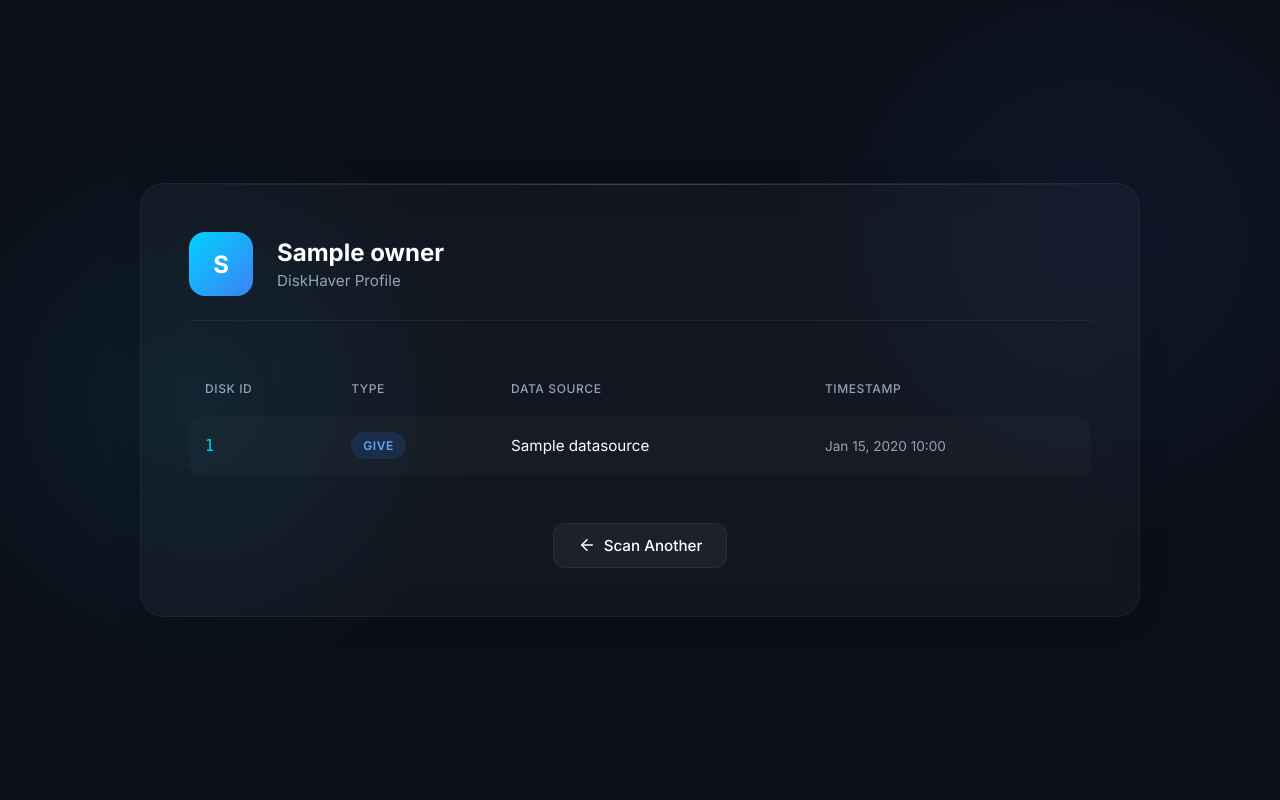
After one commit to DataDuplicationVillage/ddv, a Django app: template tracker/templates/kiosk/results.html in a window 1280 px wide. The commit adds this page. Run offline with Django 4.2, Linux system fonts and the light colour scheme; tables that the repository leaves empty hold one stand-in row (values such as "Sample post"); the template is opened without the code that fills it: values that come from a table or form of the project are taken from there, most other values are stand-ins (such as "Sample title", 1, 10 or a date in 2020).

Commit message:
kiosk branch initial implementation

```diff
--- /dev/null
+++ b/tracker/templates/kiosk/base.html
@@ -0,0 +1,103 @@
+<!DOCTYPE html>
+<html lang="en">
+<head>
+    <meta charset="UTF-8">
+    <meta name="viewport" content="width=device-width, initial-scale=1.0">
+    <title>DDV Kiosk</title>
+    <style>
+        :root {
+            --bg-color: #0b0f19;
+            --surface-color: rgba(255, 255, 255, 0.03);
+            --surface-border: rgba(255, 255, 255, 0.05);
+            --primary-color: #00d2ff;
+            --primary-glow: rgba(0, 210, 255, 0.4);
+            --text-primary: #ffffff;
+            --text-secondary: #94a3b8;
+            --success-color: #10b981;
+            --error-color: #ef4444;
+            --warning-color: #f59e0b;
+            --info-color: #3b82f6;
+        }
+
+        * {
+            box-sizing: border-box;
+            margin: 0;
+            padding: 0;
+            font-family: 'Inter', -apple-system, BlinkMacSystemFont, "Segoe UI", Roboto, sans-serif;
+        }
+
+        body {
+            background-color: var(--bg-color);
+            background-image:
+                radial-gradient(circle at 15% 50%, rgba(0, 210, 255, 0.08), transparent 25%),
+                radial-gradient(circle at 85% 30%, rgba(58, 130, 246, 0.08), transparent 25%);
+            color: var(--text-primary);
+            min-height: 100vh;
+            display: flex;
+            flex-direction: column;
+            align-items: center;
+            justify-content: center;
+            padding: 2rem;
+            overflow-x: hidden;
+        }
+
+        .glass-card {
+            background: var(--surface-color);
+            backdrop-filter: blur(16px);
+            -webkit-backdrop-filter: blur(16px);
+            border: 1px solid var(--surface-border);
+            border-radius: 24px;
+            box-shadow: 0 4px 30px rgba(0, 0, 0, 0.1);
+            padding: 3rem;
+            width: 100%;
+            max-width: 600px;
+            position: relative;
+            overflow: hidden;
+            animation: slideUp 0.6s cubic-bezier(0.16, 1, 0.3, 1);
+        }
+
+        .glass-card::before {
+            content: '';
+            position: absolute;
+            top: 0;
+            left: 0;
+            right: 0;
+            height: 1px;
+            background: linear-gradient(90deg, transparent, rgba(255, 255, 255, 0.2), transparent);
+        }
+
+        @keyframes slideUp {
+            from { opacity: 0; transform: translateY(40px); }
+            to { opacity: 1; transform: translateY(0); }
+        }
+
+        @keyframes pulse-glow {
+            0%, 100% { box-shadow: 0 0 20px var(--primary-glow); }
+            50% { box-shadow: 0 0 40px var(--primary-glow); }
+        }
+
+        h1.title {
+            font-size: 2.5rem;
+            font-weight: 700;
+            letter-spacing: -0.02em;
+            margin-bottom: 0.5rem;
+            background: linear-gradient(135deg, #fff 0%, #a5b4fc 100%);
+            -webkit-background-clip: text;
+            -webkit-text-fill-color: transparent;
+            text-align: center;
+        }
+
+        p.subtitle {
+            text-align: center;
+            color: var(--text-secondary);
+            font-size: 1.1rem;
+            margin-bottom: 2.5rem;
+        }
+    </style>
+    <link href="https://fonts.googleapis.com/css2?family=Inter:wght@400;500;600;700&display=swap" rel="stylesheet">
+    {% block extra_head %}{% endblock %}
+</head>
+<body>
+    {% block content %}{% endblock %}
+</body>
+</html>
--- /dev/null
+++ b/tracker/templates/kiosk/results.html
@@ -0,0 +1,230 @@
+{% extends 'kiosk/base.html' %}
+
+{% block extra_head %}
+<style>
+    .glass-card {
+        max-width: 1000px !important;
+        animation: slideUp 0.5s cubic-bezier(0.16, 1, 0.3, 1) !important;
+    }
+
+    .user-info {
+        display: flex;
+        align-items: center;
+        gap: 1.5rem;
+        margin-bottom: 2.5rem;
+        padding-bottom: 1.5rem;
+        border-bottom: 1px solid var(--surface-border);
+    }
+
+    .avatar {
+        width: 64px;
+        height: 64px;
+        border-radius: 16px;
+        background: linear-gradient(135deg, var(--primary-color) 0%, #3b82f6 100%);
+        display: flex;
+        align-items: center;
+        justify-content: center;
+        font-size: 1.5rem;
+        font-weight: 700;
+        color: #fff;
+    }
+
+    .user-details h2 {
+        font-size: 1.5rem;
+        color: var(--text-primary);
+        margin-bottom: 0.25rem;
+    }
+
+    .user-details p {
+        color: var(--text-secondary);
+        font-size: 0.95rem;
+    }
+
+    .table-container {
+        width: 100%;
+        overflow-x: auto;
+    }
+
+    table {
+        width: 100%;
+        border-collapse: separate;
+        border-spacing: 0 0.5rem;
+    }
+
+    th {
+        text-align: left;
+        color: var(--text-secondary);
+        font-weight: 500;
+        text-transform: uppercase;
+        font-size: 0.75rem;
+        letter-spacing: 0.05em;
+        padding: 0.75rem 1rem;
+    }
+
+    td {
+        padding: 1rem;
+        background: rgba(255, 255, 255, 0.02);
+        color: var(--text-primary);
+        font-size: 0.95rem;
+        transition: all 0.2s ease;
+    }
+
+    tr:hover td {
+        background: rgba(255, 255, 255, 0.05);
+        transform: scale(1.01);
+    }
+
+    tr td:first-child {
+        border-top-left-radius: 12px;
+        border-bottom-left-radius: 12px;
+        font-family: monospace;
+        color: var(--primary-color);
+    }
+
+    tr td:last-child {
+        border-top-right-radius: 12px;
+        border-bottom-right-radius: 12px;
+    }
+
+    .highlight-row td {
+        border-top: 1px solid var(--primary-glow);
+        border-bottom: 1px solid var(--primary-glow);
+        background: rgba(0, 210, 255, 0.05);
+    }
+
+    .highlight-row td:first-child {
+        border-left: 1px solid var(--primary-glow);
+    }
+    .highlight-row td:last-child {
+        border-right: 1px solid var(--primary-glow);
+    }
+
+    .pill {
+        display: inline-block;
+        padding: 0.35rem 0.75rem;
+        border-radius: 999px;
+        font-size: 0.75rem;
+        font-weight: 600;
+        text-transform: uppercase;
+        letter-spacing: 0.05em;
+    }
+
+    .pill-give { background: rgba(59, 130, 246, 0.15); color: #60a5fa; }
+    .pill-take { background: rgba(139, 92, 246, 0.15); color: #a78bfa; }
+    .pill-copyready { background: rgba(245, 158, 11, 0.15); color: #fbbf24; }
+    .pill-copysuccess { background: rgba(16, 185, 129, 0.15); color: #34d399; }
+    .pill-copyfail { background: rgba(239, 68, 68, 0.15); color: #f87171; }
+    .pill-broken { background: rgba(220, 38, 38, 0.15); color: #ef4444; }
+
+    .btn {
+        display: inline-flex;
+        align-items: center;
+        gap: 0.5rem;
+        background: rgba(255, 255, 255, 0.05);
+        border: 1px solid var(--surface-border);
+        color: var(--text-primary);
+        padding: 0.75rem 1.5rem;
+        border-radius: 12px;
+        text-decoration: none;
+        font-weight: 500;
+        font-size: 0.95rem;
+        transition: all 0.2s ease;
+        margin-top: 2.5rem;
+        cursor: pointer;
+    }
+
+    .btn:hover {
+        background: rgba(255, 255, 255, 0.1);
+        border-color: rgba(255, 255, 255, 0.2);
+        transform: translateY(-2px);
+    }
+
+    .error-box {
+        text-align: center;
+        padding: 2rem;
+    }
+
+    .error-icon {
+        color: var(--error-color);
+        margin-bottom: 1rem;
+    }
+</style>
+{% endblock %}
+
+{% block content %}
+<div class="glass-card">
+    {% if error %}
+        <div class="error-box">
+            <div class="error-icon">
+                <svg width="48" height="48" viewBox="0 0 24 24" fill="none" stroke="currentColor" stroke-width="2" stroke-linecap="round" stroke-linejoin="round"><circle cx="12" cy="12" r="10"></circle><line x1="12" y1="8" x2="12" y2="12"></line><line x1="12" y1="16" x2="12.01" y2="16"></line></svg>
+            </div>
+            <h1 class="title" style="color: var(--error-color); background: none; -webkit-text-fill-color: initial;">Scan Failed</h1>
+            <p style="color: var(--text-secondary); margin-bottom: 2rem;">{{ error }}</p>
+            <p style="color: var(--text-secondary); font-size: 0.85rem;">Scanned ID: {{ scanned_disk_id }}</p>
+            <a href="{% url 'kiosk_home' %}" class="btn">Try Again</a>
+        </div>
+        <script>
+            setTimeout(() => {
+                window.location.href = "{% url 'kiosk_home' %}";
+            }, 6000);
+        </script>
+    {% else %}
+        <div class="user-info">
+            <div class="avatar">{{ owner.name|make_list|first|upper }}</div>
+            <div class="user-details">
+                <h2>{{ owner.name }}</h2>
+                <p>DiskHaver Profile</p>
+            </div>
+        </div>
+
+        <div class="table-container">
+            <table>
+                <thead>
+                    <tr>
+                        <th>Disk ID</th>
+                        <th>Type</th>
+                        <th>Data Source</th>
+                        <th>Timestamp</th>
+                    </tr>
+                </thead>
+                <tbody>
+                    {% for entry in history %}
+                    <tr class="{% if entry.disk_id == scanned_disk_id %}highlight-row{% endif %}">
+                        <td>{{ entry.disk_id }}</td>
+                        <td>
+                            <span class="pill pill-{{ entry.havings_type|lower|cut:' ' }}">{{ entry.get_havings_type_display }}</span>
+                        </td>
+                        <td>{{ entry.datasource.name|default:"-" }}</td>
+                        <td style="color: var(--text-secondary); font-size: 0.85rem;">{{ entry.when|date:"M d, Y H:i" }}</td>
+                    </tr>
+                    {% empty %}
+                    <tr>
+                        <td colspan="4" style="text-align: center; color: var(--text-secondary); padding: 2rem;">No history found.</td>
+                    </tr>
+                    {% endfor %}
+                </tbody>
+            </table>
+        </div>
+
+        <div style="text-align: center;">
+            <a href="{% url 'kiosk_home' %}" class="btn">
+                <svg width="18" height="18" viewBox="0 0 24 24" fill="none" stroke="currentColor" stroke-width="2" stroke-linecap="round" stroke-linejoin="round"><line x1="19" y1="12" x2="5" y2="12"></line><polyline points="12 19 5 12 12 5"></polyline></svg>
+                Scan Another
+            </a>
+        </div>
+
+        <script>
+            let timeout;
+            function resetTimer() {
+                clearTimeout(timeout);
+                timeout = setTimeout(() => {
+                    window.location.href = "{% url 'kiosk_home' %}";
+                }, 45000); // 45 seconds idle return
+            }
+            window.onload = resetTimer;
+            document.onmousemove = resetTimer;
+            document.onkeypress = resetTimer;
+        </script>
+    {% endif %}
+</div>
+{% endblock %}
--- a/tracker/urls.py
+++ b/tracker/urls.py
@@ -2,6 +2,6 @@ from django.urls import path
 from . import views
 
 urlpatterns = [
-    path('', views.index, name='index'),
+    path('', views.kiosk_home, name='kiosk_home'),
     path('kiosk/<str:disk_id>/', views.kiosk_scan, name='kiosk_scan'),
 ]
```
Also changed, not shown: tracker/admin.py (+15 -1 lines), tracker/forms.py (+26 -1 lines), tracker/signals.py (+17 -9 lines), tracker/templates/admin/tracker/disk/generate_qr.html (+24 -1 lines), tracker/templates/kiosk/home.html (added, +111 -0 lines), tracker/views.py (+16 -18 lines).
